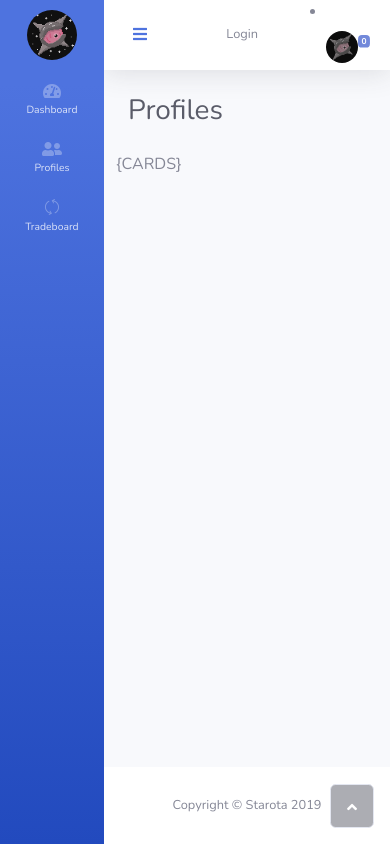
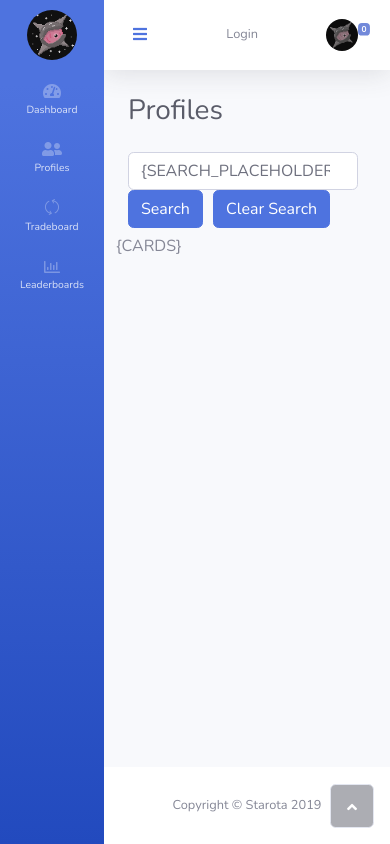
Before and after one commit to Selim042/Starota, a plain HTML site: page http/profiles.html in a window 390 px wide. Drawn offline with nearby package versions, Linux system fonts and the light colour scheme.

Commit message:
Add html files

```diff
--- a/http/assets/js/discord.js
+++ b/http/assets/js/discord.js
@@ -69,7 +69,7 @@
     var ret = [];
     $.ajax({
         type: "GET",
-        url: "/guilds",
+        url: "/data/guilds",
         async: false,
         success: function(data, status) {
             ret = JSON.parse(data);
--- a/http/profiles.html
+++ b/http/profiles.html
@@ -29,6 +29,7 @@
                     <li class="nav-item" role="presentation"><a class="nav-link" href="/"><i class="fas fa-tachometer-alt"></i><span>Dashboard</span></a></li>
                     <li class="nav-item" role="presentation"><a class="nav-link" href="/profiles"><i class="fas fa-user-friends"></i><span>Profiles</span></a><a class="nav-link" href="/tradeboard"><i class="icon-refresh"></i><span>Tradeboard</span></a></li>
                     <li class="nav-item" role="presentation"></li>
+                    <li class="nav-item" role="presentation"><a class="nav-link" href="/leaderboards.html"><i class="far fa-chart-bar"></i><span>Leaderboards</span></a></li>
                 </ul>
                 <div class="text-center d-none d-md-inline"><button class="btn rounded-circle border-0" id="sidebarToggle" type="button"></button></div>
             </div>
@@ -49,7 +50,7 @@
             </li>
             </li>
             </ul>
-            <li class="dropdown d-lg-flex justify-content-lg-end align-items-lg-center no-arrow" id="server_select"><a class="dropdown-toggle nav-link server_select" data-toggle="dropdown" aria-expanded="false"><span id="server_count" class="badge badge-servers badge-counter">0</span><img class="rounded-circle" id="current_server" style="width: 32px;height: 32px;" src="/assets/img/default_server.png"></a>
+            <li class="dropdown d-flex d-lg-flex justify-content-lg-end align-items-lg-center no-arrow" id="server_select"><a class="dropdown-toggle nav-link server_select" data-toggle="dropdown" aria-expanded="false"><span id="server_count" class="badge badge-servers badge-counter">0</span><img class="rounded-circle" id="current_server" style="width: 32px;height: 32px;" src="/assets/img/default_server.png"></a>
                 <div
                     class="dropdown-menu dropdown-menu-right dropdown-list dropdown-menu-right animated--grow-in" role="menu" id="server_list">
                     <h6 class="dropdown-header">Server Selector</h6>
@@ -60,6 +61,17 @@
     <div class="container-fluid">
         <div class="d-sm-flex justify-content-between align-items-center mb-4">
             <h3 class="text-dark mb-0">Profiles</h3>
+        </div>
+        <div class="row" style="padding-bottom: 6px;">
+            <div class="col">
+                <form action="/profiles" method="get">
+                    <div class="form-row">
+                        <div class="col-auto"><input class="form-control" type="search" name="q" value="{SEARCH_PLACEHOLDER}"></div>
+                        <div class="col-auto"><button class="btn btn-primary" type="submit">Search</button></div>
+                        <div class="col"><a class="btn btn-primary" role="button" href="/profiles">Clear Search</a></div>
+                    </div>
+                </form>
+            </div>
         </div>
         <div class="row">{CARDS}</div>
     </div>
@@ -72,6 +84,8 @@
     </div><a class="border rounded d-inline scroll-to-top" href="#page-top"><i class="fas fa-angle-up"></i></a></div>
     <script src="https://cdnjs.cloudflare.com/ajax/libs/jquery/3.4.1/jquery.min.js"></script>
     <script src="https://cdnjs.cloudflare.com/ajax/libs/twitter-bootstrap/4.3.1/js/bootstrap.bundle.min.js"></script>
+    <script src="https://cdnjs.cloudflare.com/ajax/libs/Chart.js/2.8.0/Chart.bundle.min.js"></script>
+    <script src="/assets/js/bs-charts.js"></script>
     <script src="/assets/js/discord.js"></script>
     <script src="https://cdnjs.cloudflare.com/ajax/libs/jquery-easing/1.4.1/jquery.easing.js"></script>
     <script src="/assets/js/theme.js"></script>
```
Also changed, not shown: http/404.html (+4 -1 lines), http/404_server.html (+4 -1 lines), http/index.html (+4 -1 lines), http/login.html (+2 -0 lines), http/new_trade.html (+2 -0 lines), http/profile.html (+12 -1 lines), http/profile_silph.html (+12 -1 lines), http/tradeboard.html (+4 -1 lines).
